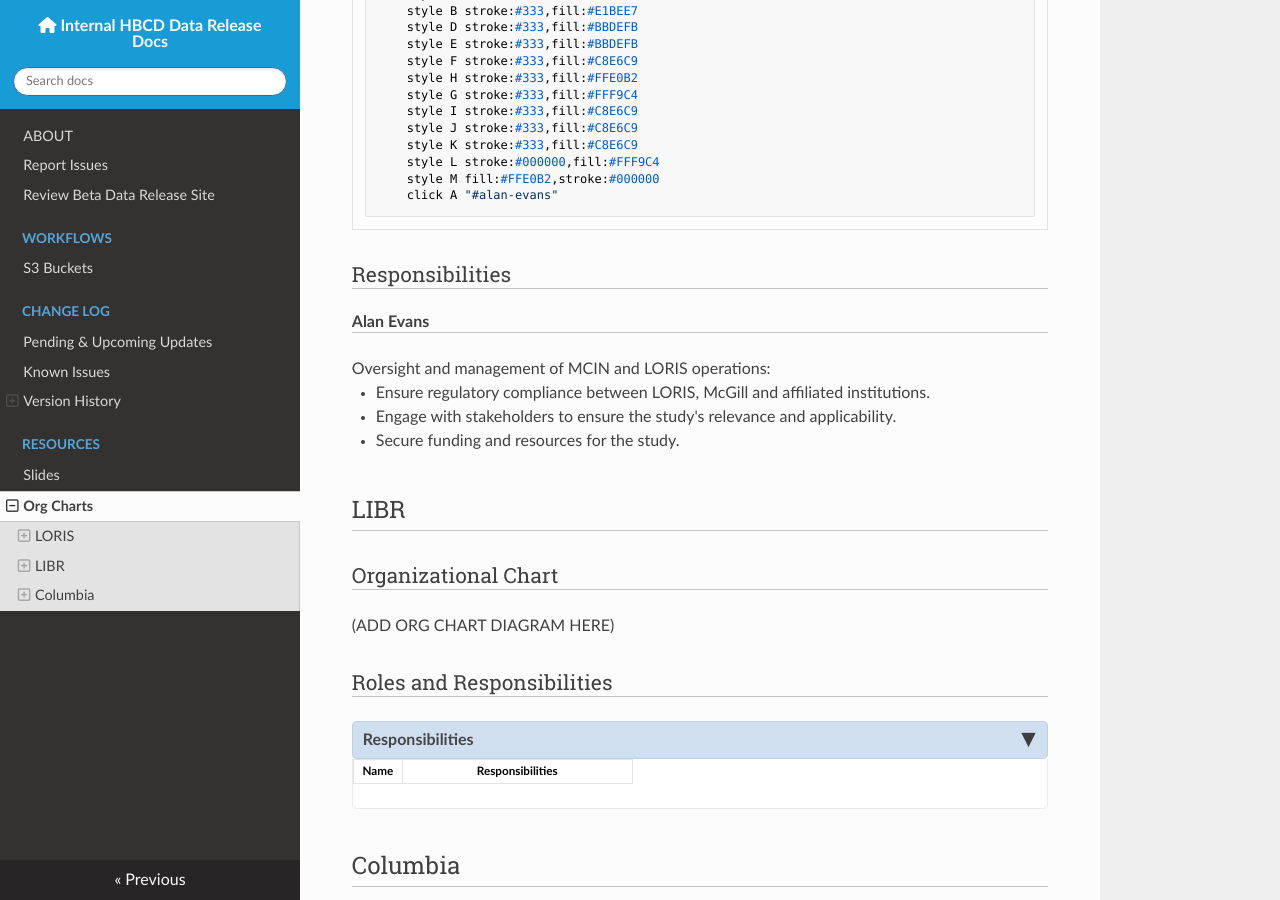
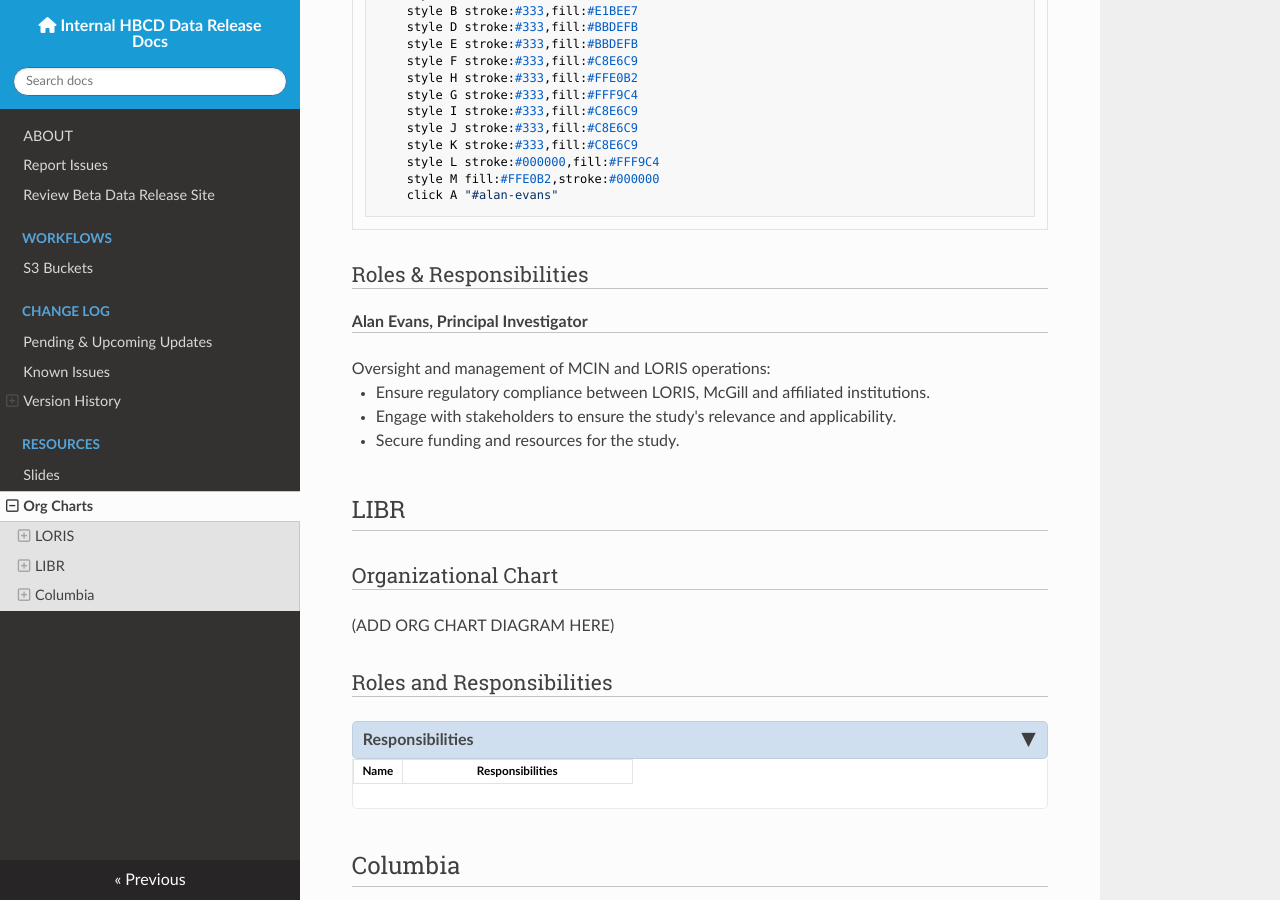
Before and after one commit to DCAN-Labs/hbcd-docs-internal, an MkDocs documentation site: the page built from docs/orgcharts.md, in a window 1280 px wide and 900 px high, scrolled down 945 px. Built offline with MkDocs 1.6.1, drawn with Linux system fonts in a browser that asks for light colours; nearby versions of some CDN libraries.

Commit message:
minor update

````diff
--- a/docs/orgcharts.md
+++ b/docs/orgcharts.md
@@ -48,9 +48,9 @@ flowchart TB
     click A "#alan-evans"
 ```
 
-### Responsibilities
+### Roles & Responsibilities
 
-##### Alan Evans
+##### Alan Evans, Principal Investigator
 <ul>
 Oversight and management of MCIN and LORIS operations:
   <li>Ensure regulatory compliance between LORIS, McGill and affiliated institutions.</li>
````
